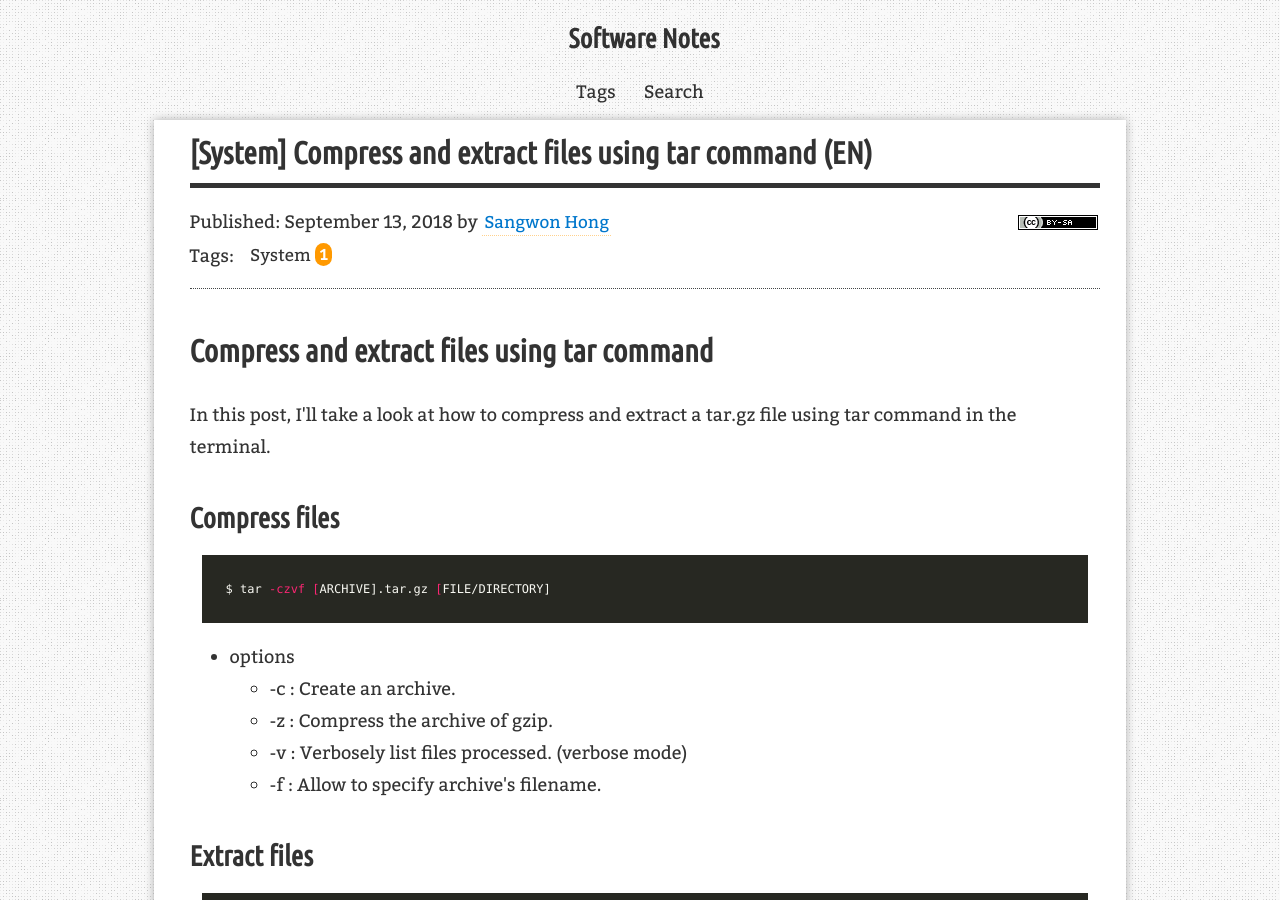
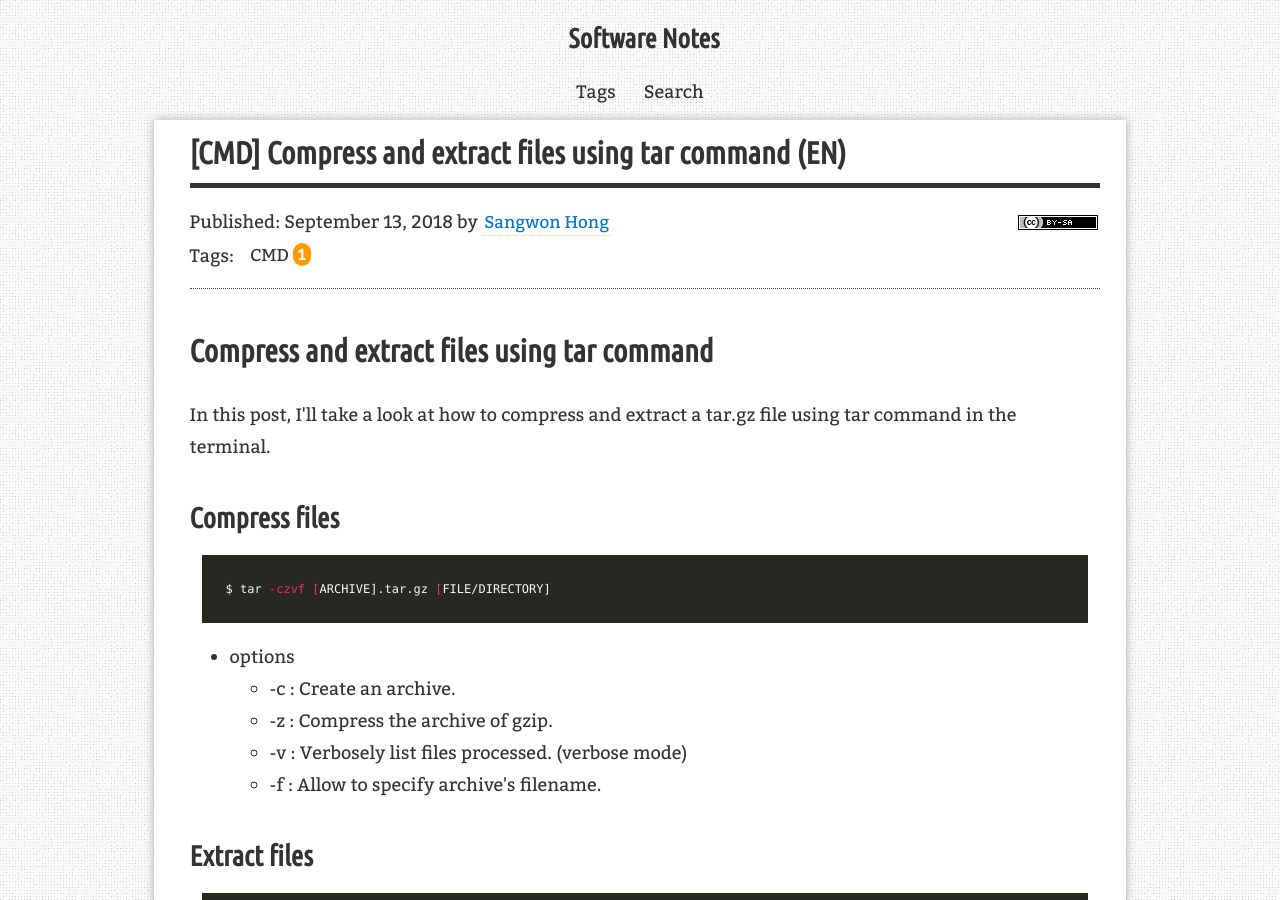
Before and after one commit to qpakzk/qpakzk.github.io, a Jekyll site: the page built from _posts/2018-09-13-[CMD] Compress and extract files using tar command.md, in a window 1280 px wide and 900 px high. Built offline with Jekyll 4.4.1, drawn with Linux system fonts in a browser that asks for light colours; nearby versions of some CDN libraries; comment, search, counter and statistics services are not loaded.

Commit message:
tags: creata a new tag 'CMD'

```diff
--- a/_posts/2018-09-13-[System] Compress and extract files using tar command.md
+++ b/_posts/2018-09-13-[CMD] Compress and extract files using tar command.md
@@ -1,8 +1,8 @@
 ---
 layout: post
-title: "[System] Compress and extract files using tar command (EN)"
+title: "[CMD] Compress and extract files using tar command (EN)"
 description: ""
-tags: [System]
+tags: [CMD]
 redirect_from:
   - /2018/09/13/
 ---
```
